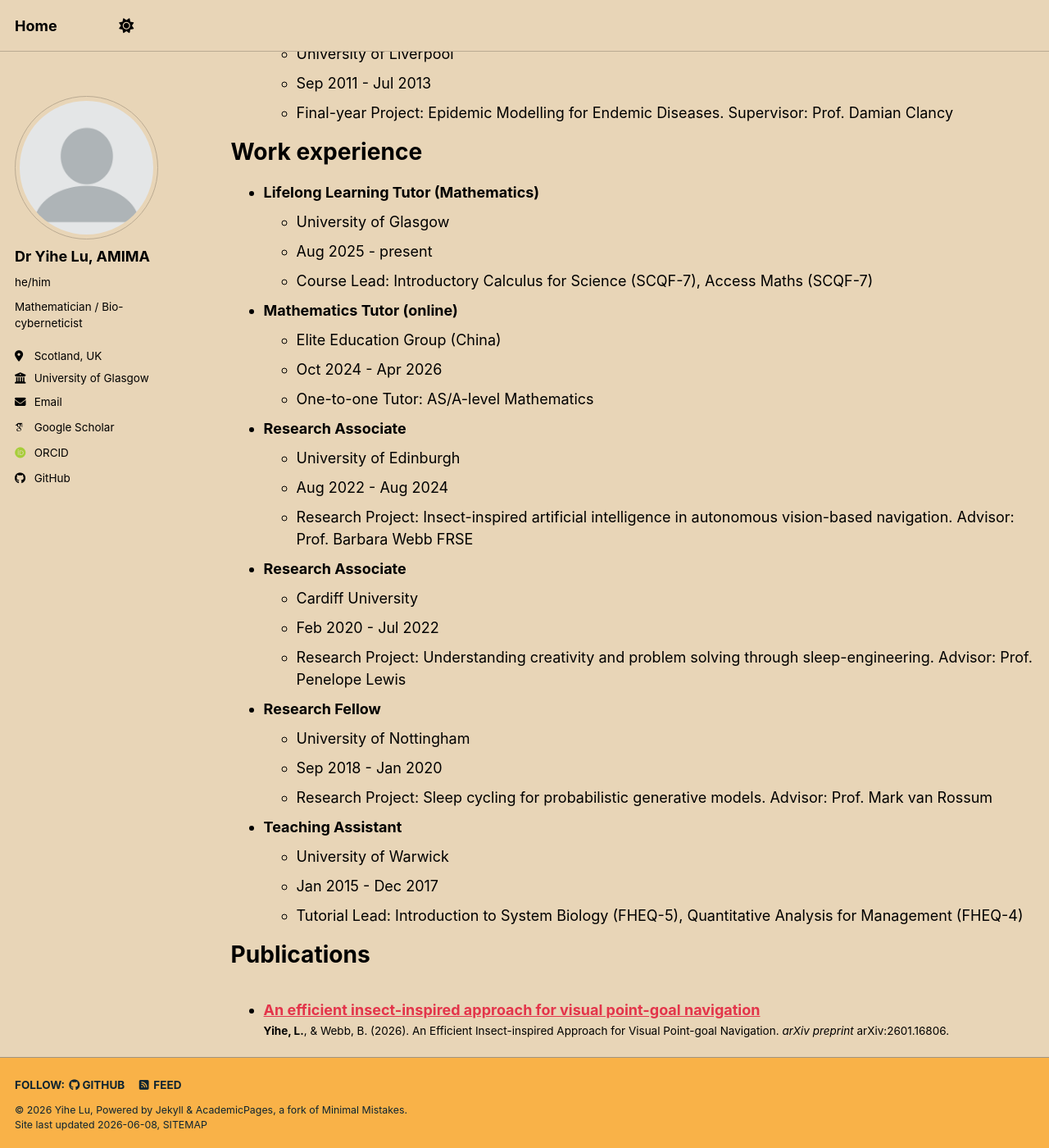
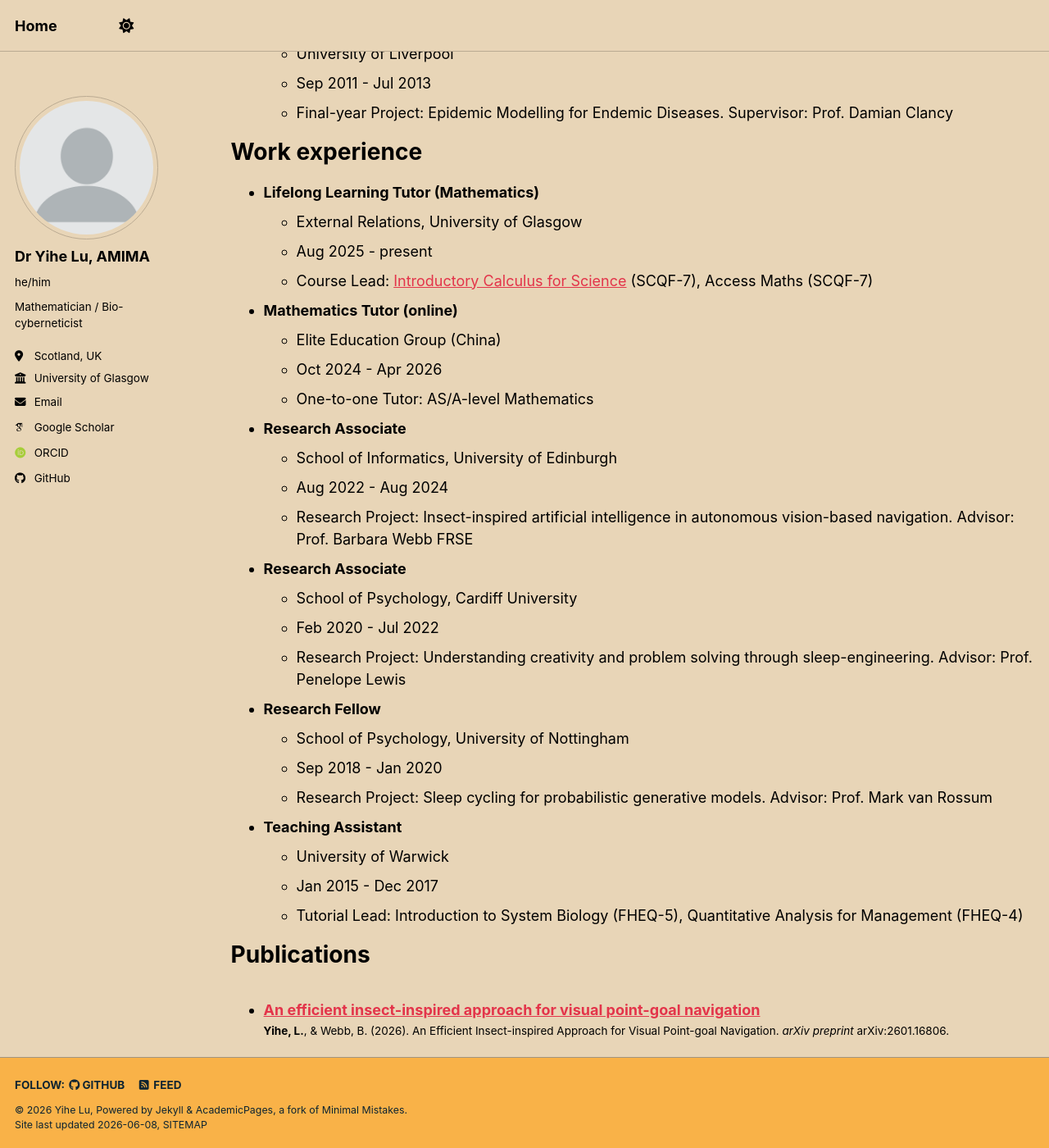
Before and after one commit to yihe-61wu/yihe-61wu.github.io, a Jekyll site: the page built from _pages/cv.md, in a window 1280 px wide and 1400 px high, scrolled down 573 px. Shown: the whole window at 82% size. Built offline with Jekyll 4.4.1, drawn with Linux system fonts in a browser that asks for light colours; some web fonts are replaced; a script bundle is joined from its source files by our own code; library files that are not in the unit come from our copies.

Commit message:
polish cv

```diff
--- a/_pages/cv.md
+++ b/_pages/cv.md
@@ -30,9 +30,9 @@ Education
 Work experience
 ======
 * **Lifelong Learning Tutor (Mathematics)**
-  * University of Glasgow
+  * External Relations, University of Glasgow
   * Aug 2025 - present
-  * Course Lead: Introductory Calculus for Science (SCQF-7), Access Maths (SCQF-7)
+  * Course Lead: [Introductory Calculus for Science](/teaching/2025-autumn-introductory-calculus) (SCQF-7), Access Maths (SCQF-7)
 
 * **Mathematics Tutor (online)**
   * Elite Education Group (China)
@@ -40,17 +40,17 @@ Work experience
   * One-to-one Tutor: AS/A-level Mathematics
 
 * **Research Associate**
-  * University of Edinburgh
+  * School of Informatics, University of Edinburgh
   * Aug 2022 - Aug 2024
   * Research Project: Insect-inspired artificial intelligence in autonomous vision-based navigation. Advisor: Prof. Barbara Webb FRSE
 
 * **Research Associate**
-  * Cardiff University
+  * School of Psychology, Cardiff University
   * Feb 2020 - Jul 2022
   * Research Project: Understanding creativity and problem solving through sleep-engineering. Advisor: Prof. Penelope Lewis
 
 * **Research Fellow**
-  * University of Nottingham
+  * School of Psychology, University of Nottingham
   * Sep 2018 - Jan 2020
   * Research Project: Sleep cycling for probabilistic generative models. Advisor: Prof. Mark van Rossum
 
```
Also changed, not shown: _teaching/2025-summer-slicc.md (+1 -1 lines).
